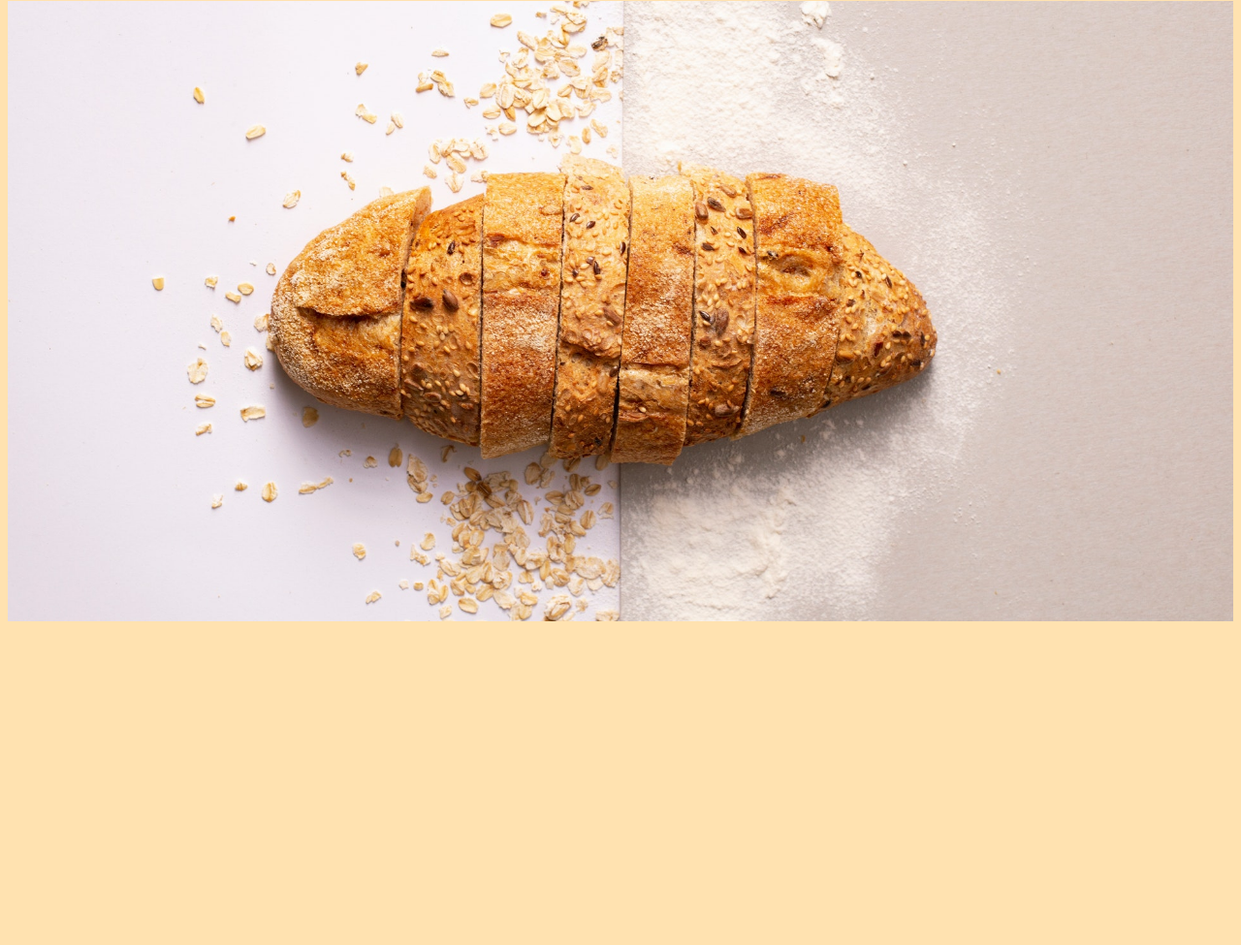
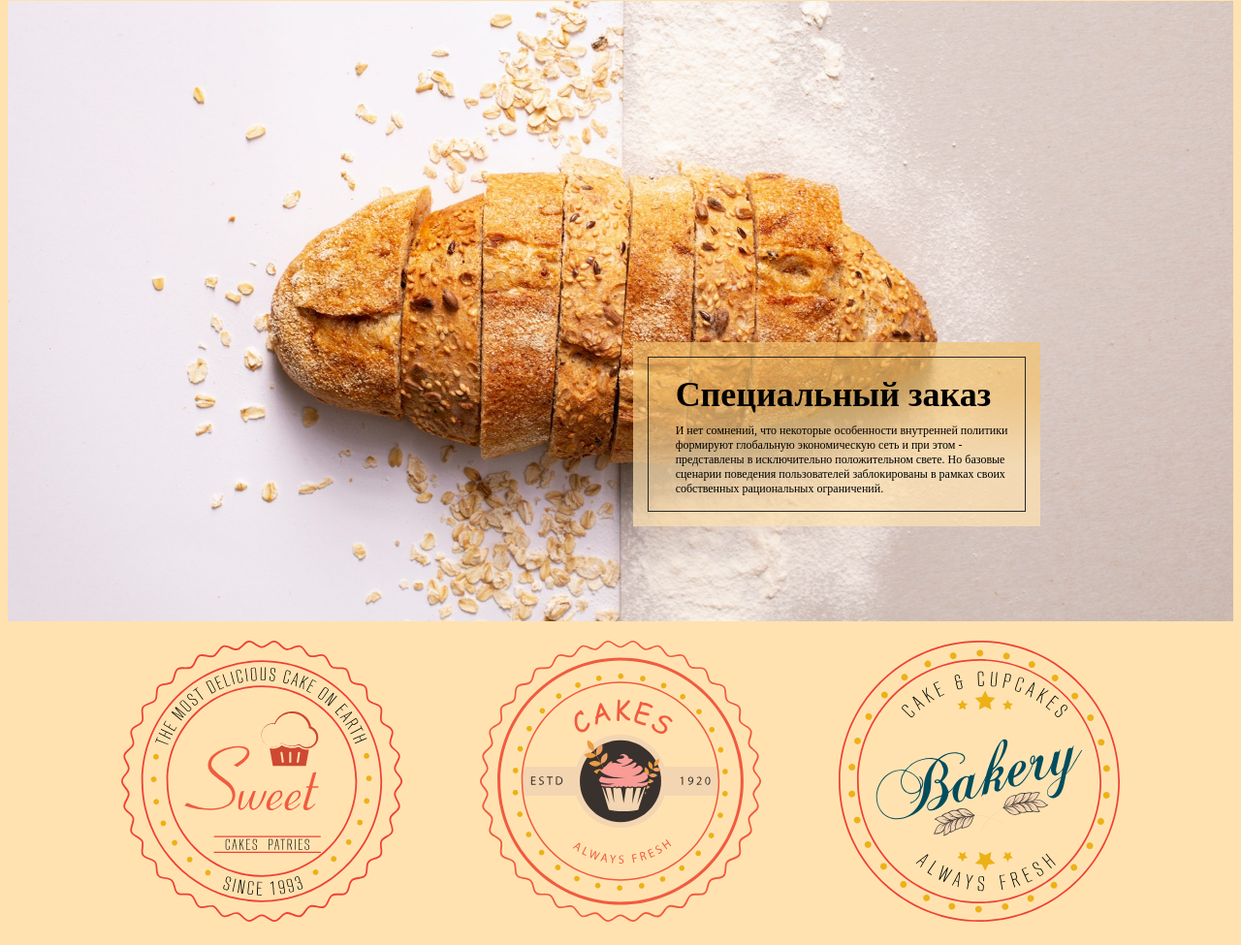
Before and after one commit to fineday1990/landing1Stepik, a plain HTML site: page index.html in a window 1280 px wide. Shown: the part 182-1157 px from the top of the page at 97% size. Before the commit the page ends 843 px from the top, so only its background shows below. Drawn offline with Linux system fonts and the light colour scheme.

Commit message:
добавлена карточка и иконки лотоготипов

```diff
--- a/css/style.css
+++ b/css/style.css
@@ -1,27 +1,32 @@
-body{
+/*применяется ко всем тегам*/
+*{
+	box-sizing: border-box;
+}
+
+body {
   background-color: #ffe2b0;
   padding-top: 10px;
 }
 
-header{
+header {
   text-align: center;
   margin-bottom: 20px;
 }
 
-ul{
+ul {
   /*убирает маркировку со списка*/
   list-style-type: none;
   text-align: center;
   padding: 0px;
 }
 
-li{
+li {
   /*делает блочный элмент li строчным, список размещается на одной строке*/
   display: inline;
   margin-right: 100px;
 }
 
-a{
+a {
   color: black;
   /*убирает линию подчеркивания*/
   text-decoration: none;
@@ -29,23 +34,68 @@ a{
 }
 
 /*происходит изменение при наведении курсора*/
-a:hover{
+a:hover {
   color: rebeccapurple;
 }
 
 /*обнуляем margin-right у последнего элемента в списке*/
-li:last-child{
+li:last-child {
   margin-right: 0px;
 }
 
-nav{
+nav {
   margin-bottom: 20px;
 }
 
-.section-about{
+.section-about {
   height: 640px;
   /*background-image: url(../img/01-Картинка-фона.jpg);
 	background-position: center;
 	background-size: cover;*/
   background: url(../img/01-Картинка-фона.jpg) center/cover no-repeat;
+  margin-bottom: 20px;
 }
+
+.section-about__card{
+	width: 420px;
+	height: 190px;
+	background: linear-gradient(180deg, rgba(244,195,111,0.7) 27%, rgba(255,226,176,0.7) 68%);
+	position: relative;
+	top: 55%;
+	left: 51%;
+	padding-top: 15px;
+}
+
+.section-about__card__border{
+	width: 390px;
+	height: 160px;
+	border: 1px rgb(41, 39, 39) solid;
+	position: relative;
+	/*выравнивает блочный элемент в блочном по горизонтали*/
+	margin: 0 auto;
+	padding: 17px 0 0 28px;
+	text-align: left;
+}
+
+.section-about__title{
+	font-size: 36px;
+	margin: 0;
+	margin-bottom: 9px;
+}
+
+.section-about__text{
+	font-size: 12px;
+	margin: 0;
+}
+
+.section-description__icon-box{
+	text-align: center;
+}
+
+.section-description__icon-box img{
+	margin-right: 76px;
+}
+
+.section-description__icon-box img:last-child{
+	margin-right: 0px;
+}
--- a/index.html
+++ b/index.html
@@ -22,9 +22,20 @@
 	</nav>
 	<main>
 		<section class="section-about">
-			<div></div>
+			<div class="section-about__card">
+				<div class="section-about__card__border">
+					<h1 class="section-about__title">Специальный заказ</h1>
+					<p class="section-about__text">И нет сомнений, что некоторые особенности внутренней политики формируют глобальную экономическую сеть и при этом - представлены в исключительно положительном свете. Но базовые сценарии поведения пользователей заблокированы в рамках своих собственных рациональных ограничений.</p>
+				</div>
+			</div>
 		</section>
-		<section></section>
+		<section class="section-description">
+			<div class="section-description__icon-box">
+				<img src="icons/01-Иконка.svg" alt="логотип пекарни">
+				<img src="icons/02-Иконка.svg" alt="логотип пекарни">
+				<img src="icons/03-Иконка.svg" alt="логотип пекарни">
+			</div>
+		</section>
 		<section></section>
 	</main>
 	<footer>
```
Also changed, not shown: icons/01-Иконка.svg (added), icons/02-Иконка.svg (added), icons/03-Иконка.svg (added). Lines whose indentation alone changed are shown as unchanged.
